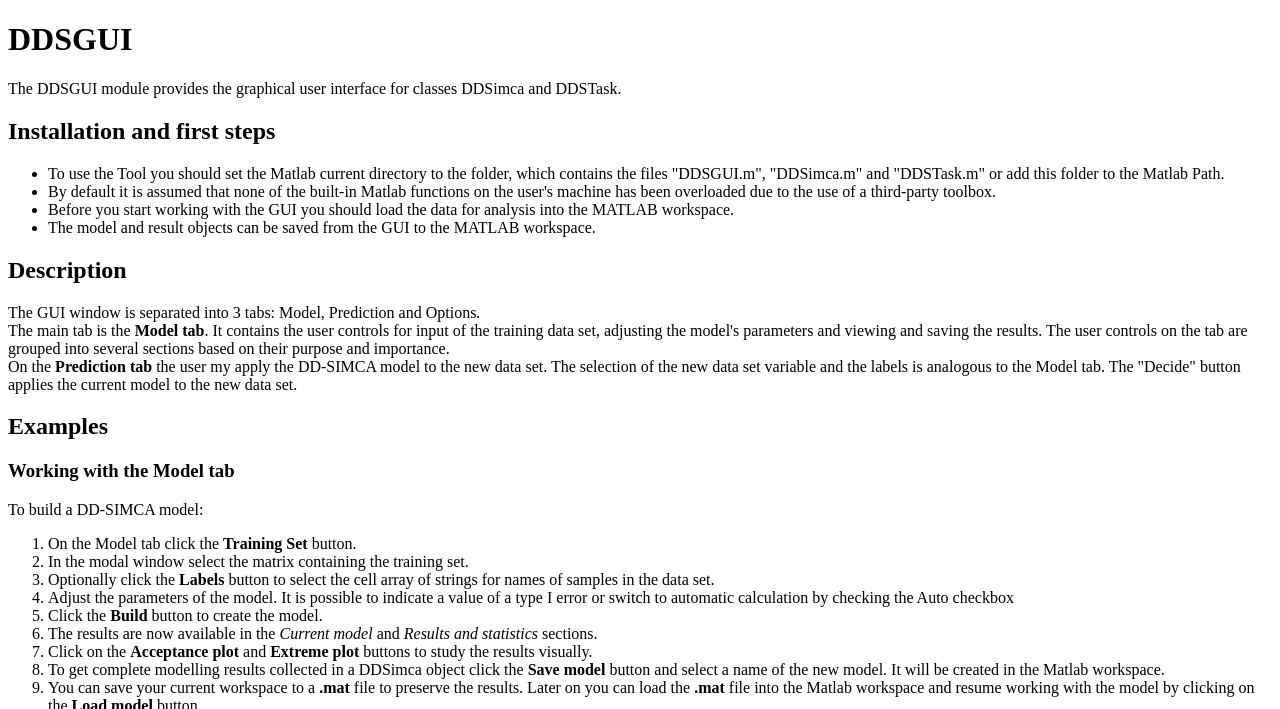
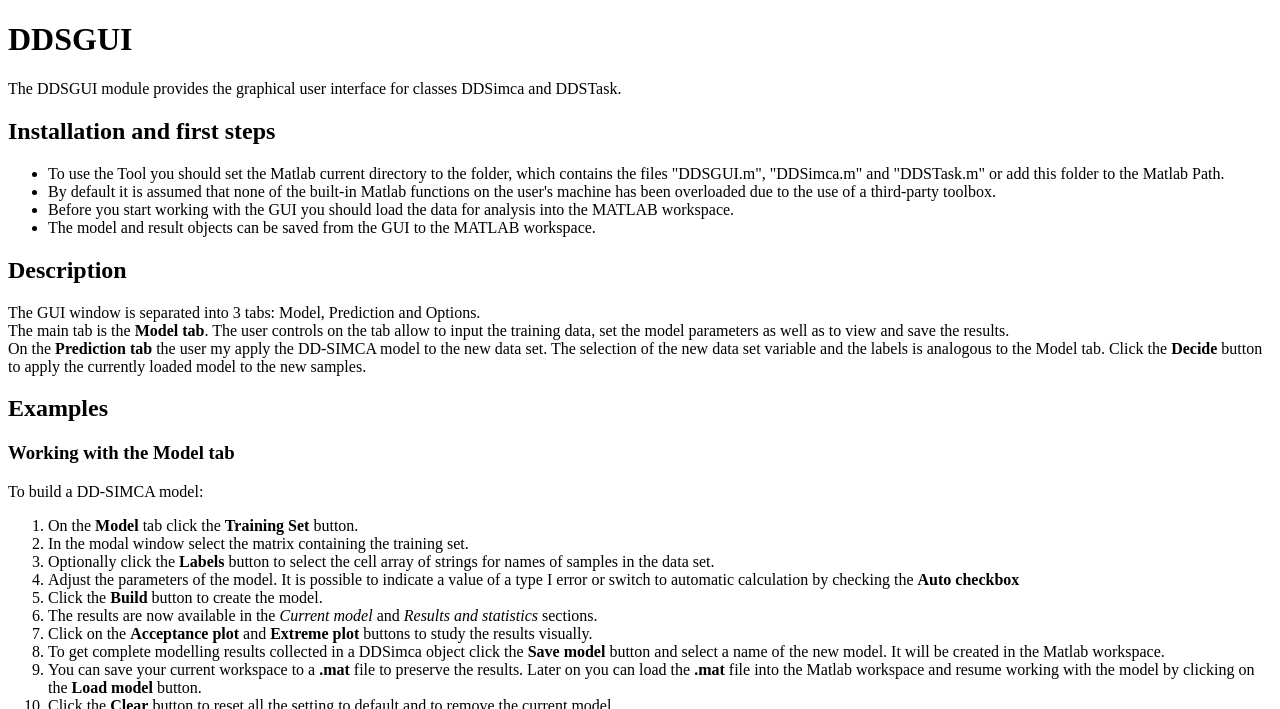
Before and after one commit to yzontov/dd-simca, a plain HTML site: page help/index.html in a window 1280 px wide. Shown: the top 709 px of the page. Drawn offline with Linux system fonts and the light colour scheme.

Commit message:
minor fixes

```diff
--- a/help/index.html
+++ b/help/index.html
@@ -17,19 +17,19 @@
 </p>
 <h2>Description</h2>
 <p>The GUI window is separated into 3 tabs: Model, Prediction and Options.
-<br/>The main tab is the <b>Model tab</b>. It contains the user controls for input of the training data set, adjusting the model's parameters and viewing and saving the results. The user controls on the tab are grouped into several sections based on their purpose and importance.
+<br/>The main tab is the <b>Model tab</b>. The user controls on the tab allow to input the training data, set the model parameters as well as to view and save the results.
 <br/>
-On the <b>Prediction tab</b> the user my apply the DD-SIMCA model to the new data set. The selection of the new data set variable and the labels is analogous to the Model tab. The "Decide" button applies the current model to the new data set.
+On the <b>Prediction tab</b> the user my apply the DD-SIMCA model to the new data set. The selection of the new data set variable and the labels is analogous to the Model tab. Click the <b>Decide</b> button to apply the currently loaded model to the new samples.
 </p>
 <h2>Examples</h2>
 <h3>Working with the Model tab</h3>
 <p>
 To build a DD-SIMCA model:
 <ol>
-<li>On the Model tab click the <b>Training Set</b> button.</li>
+<li>On the <b>Model</b> tab click the <b>Training Set</b> button.</li>
 <li>In the modal window select the matrix containing the training set.</li>
 <li>Optionally click the <b>Labels</b> button to select the cell array of strings for names of samples in the data set.</li>
-<li>Adjust the parameters of the model. It is possible to indicate a value of a type I error or switch to automatic calculation by checking the Auto checkbox</li>
+<li>Adjust the parameters of the model. It is possible to indicate a value of a type I error or switch to automatic calculation by checking the <b>Auto checkbox</b></li>
 <li>Click the <b>Build</b> button to create the model.</li>
 <li>The results are now available in the <i>Current model</i> and <i>Results and statistics</i> sections.</li>
 <li>Click on the <b>Acceptance plot</b> and <b>Extreme plot</b> buttons to study the results visually.</li>
@@ -67,7 +67,7 @@ To apply a DD-SIMCA model to the new data:
 <br/>
 <i>Here we assume that a model was previously created or loaded into the GUI by the Model tab.</i>
 <ol>
-<li>On the Prediction tab click the <b>New Set</b> button.</li>
+<li>On the <b>Prediction</b> tab click the <b>New Set</b> button.</li>
 <li>In the modal window select the matrix containing the new data set.</li>
 <li>Optionally click the <b>Labels</b> button to select the cell array of strings for names of samples in the data set.</li>
 <li>By default a type II error is estimated for the new data set. It is possible to switch to a type I error calculation based on the predefined type II error.</li>
```
Also changed, not shown: help/accept_new.png, help/accept_training.png, help/extreme.png, help/model.png, help/prediction.png, 1 other file.
